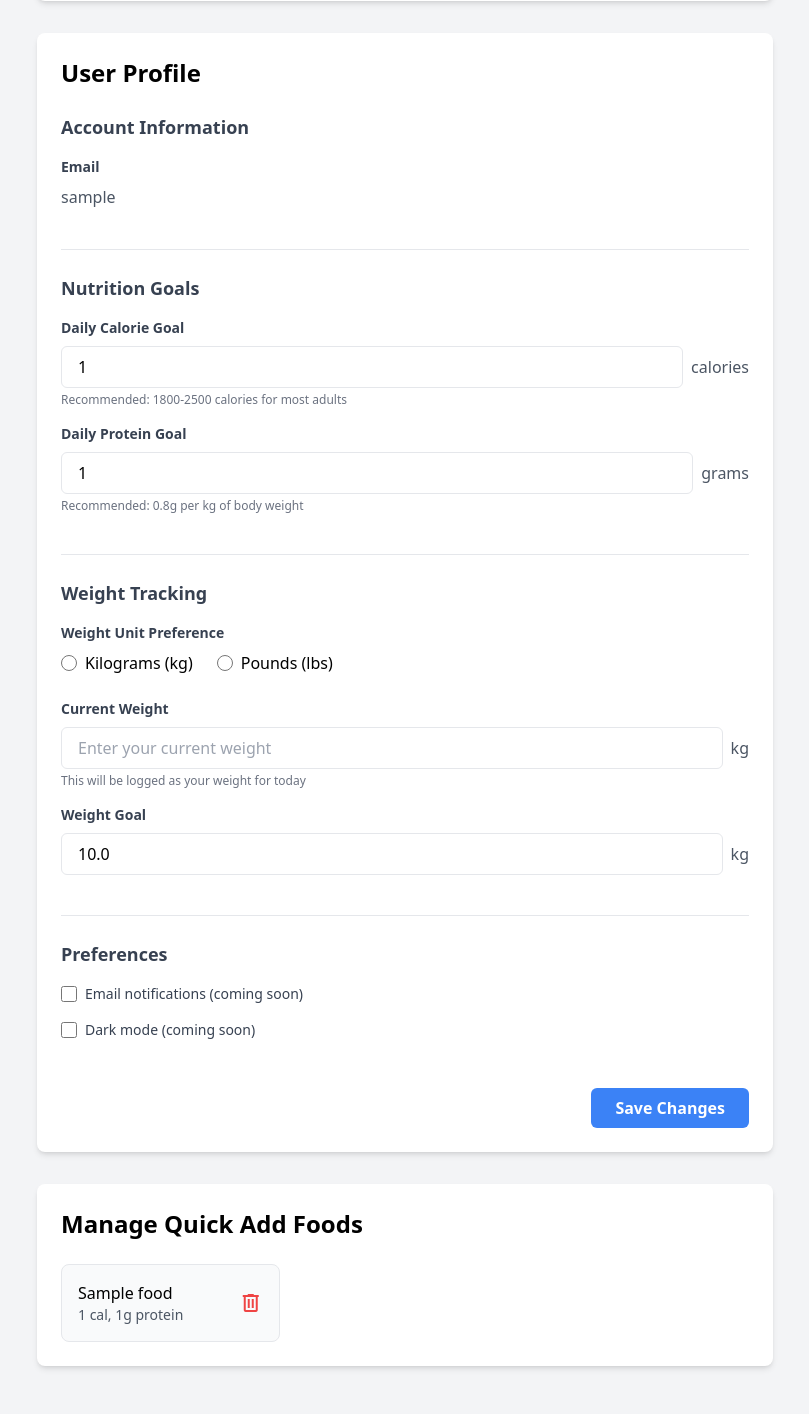
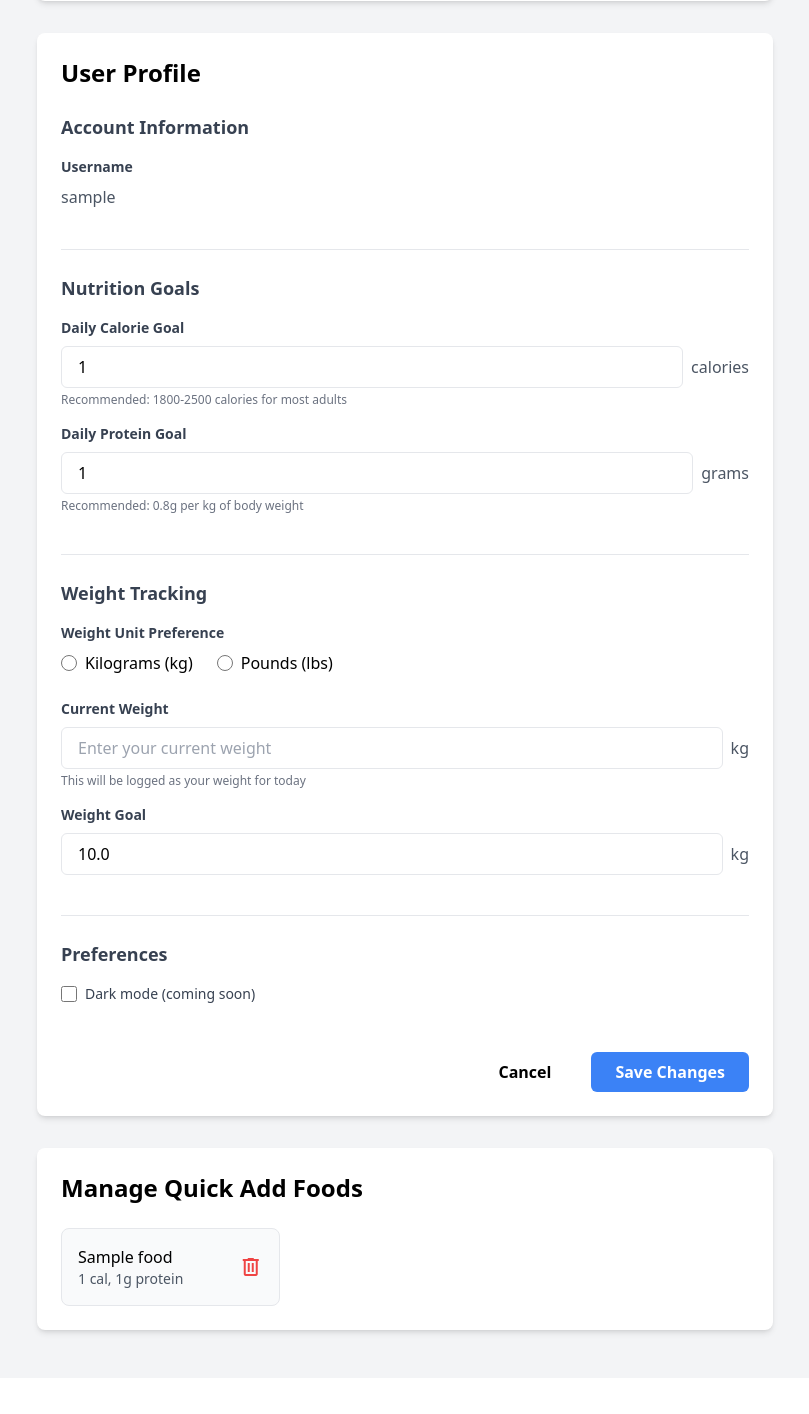
Before and after one commit to AndyIsBuilding/calorie_counter, a Flask app: page /settings in a window 1280 px wide. Shown: the part 311-1725 px from the top of the page, without its empty margins (235-1044 px from the left). After the commit the page ends 1650 px from the top, so only its background shows below. Run offline with Flask 3, Linux system fonts and the light colour scheme; a user stored in the database is signed in; tables that the repository leaves empty hold one stand-in row (values such as "Sample post"); data that the repository does not hold is empty; some libraries are stand-ins or nearby versions.

Commit message:
update weight unit handling and logging

```diff
--- a/app.py
+++ b/app.py
@@ -1003,7 +1003,7 @@ def update_settings():
     # Get the new calorie and protein goals from the form
     calorie_goal = request.form.get('calorie_goal', type=int)
     protein_goal = request.form.get('protein_goal', type=int)
-    weight_goal = request.form.get('weight_goal', type=float)
+    weight_goal = request.form.get('weight_goal', type=float)  # This is now the precise value in kg
     current_weight = request.form.get('current_weight', type=float)
     weight_unit = request.form.get('weight_unit', type=int, default=0)  # Default to kg (0)
 
@@ -1036,14 +1036,14 @@ def update_settings():
     # TODO: fix
     weight_unit_changed = current_user.weight_unit != weight_unit
 
-    # Convert weight goal to kg for storage if user is using pounds
-    if weight_goal is not None:
+    # Convert current weight to kg for storage if user is using pounds
+    if current_weight is not None and current_weight > 0:
         if weight_unit == 1:  # If user is using pounds
-            # Convert from lbs to kg for storage (1 lb = 0.45359237 kg)
-            weight_goal_kg = weight_goal * 0.45359237
-            weight_goal = weight_goal_kg
+            # Convert from lbs to kg for storage
+            current_weight = current_weight * 0.45359237
 
     # Update the user's goals using the User class method
+    # weight_goal is already in kg from the hidden field
     current_user.update_goals(calorie_goal, protein_goal, weight_goal, weight_unit)
 
     # Log the current weight if provided
@@ -1219,6 +1219,17 @@ def get_db_connection():
     conn.row_factory = sqlite3.Row
     return conn
 
+@app.route('/test_flash')
+def test_flash():
+    # Flash messages with different categories
+    flash('This is a success message', 'success')
+    flash('This is an error message', 'error')
+    flash('This is a warning message', 'warning')
+    flash('This is an info message', 'info')
+
+    # Redirect to the index page to see the flashed messages
+    return redirect(url_for('index'))
+
 if __name__ == '__main__':
     init_db()
     app.run(debug=True)
--- a/templates/settings.html
+++ b/templates/settings.html
@@ -31,7 +31,7 @@
 {% endblock %}
 
 {% block content %}
-<div class="pt-32 md:pt-20">
+<div class="pt-8 md:pt-20">
     <div class="container mx-auto p-4 max-w-3xl">
         <!-- Today's Progress Section -->
         {% if today_calories is defined and today_protein is defined and calorie_goal is defined and protein_goal is defined %}
@@ -83,7 +83,7 @@
                 <div class="border-b pb-6">
                     <h3 class="text-lg font-semibold mb-4 text-gray-700">Account Information</h3>
                     <div class="mb-4">
-                        <label class="block text-gray-700 text-sm font-bold mb-2">Email</label>
+                        <label class="block text-gray-700 text-sm font-bold mb-2">Username</label>
                         <p class="text-gray-600">{{ current_user.username }}</p>
                     </div>
                     <!-- We could add more user profile fields here in the future -->
@@ -161,14 +161,17 @@
                             Weight Goal
                         </label>
                         <div class="flex items-center">
-                            <input type="number" step="0.1" id="weight-goal" name="weight_goal"
-                                value="{% if current_user.weight_unit == 1 and current_user.weight_goal %}{{ (current_user.weight_goal * 2.20462)|round(1) }}{% else %}{{ current_user.weight_goal or '' }}{% endif %}"
+                            <input type="number" step="0.1" id="weight-goal" name="weight_goal_display"
+                                value="{% if current_user.weight_unit == 1 and current_user.weight_goal %}{{ (current_user.weight_goal * 2.20462)|round(1) }}{% else %}{{ current_user.weight_goal|round(1) if current_user.weight_goal else '' }}{% endif %}"
                                 placeholder="Enter your target weight"
                                 class="w-full px-4 py-2 border rounded-md focus:outline-none focus:ring-2 focus:ring-blue-500">
                             <span class="ml-2 text-gray-600 weight-unit">
                                 {% if current_user.weight_unit == 1 %}lbs{% else %}kg{% endif %}
                             </span>
                         </div>
+                        <!-- Hidden field to store the precise value in kg -->
+                        <input type="hidden" id="weight-goal-precise" name="weight_goal"
+                               value="{{ current_user.weight_goal if current_user.weight_goal else '' }}">
                     </div>
 
                     {% if weight_logs %}
@@ -186,7 +189,7 @@
                                     {% for date, weight in weight_logs %}
                                     <tr class="border-t border-gray-200">
                                         <td class="py-2">{{ date }}</td>
-                                        <td class="py-2">{{ weight }}</td>
+                                        <td class="py-2">{{ weight|round(1) }}</td>
                                     </tr>
                                     {% endfor %}
                                 </tbody>
@@ -200,13 +203,6 @@
                 <div class="pb-6">
                     <h3 class="text-lg font-semibold mb-4 text-gray-700">Preferences</h3>
 
-                    <div class="flex items-center mb-4">
-                        <input type="checkbox" id="email-notifications" name="email_notifications" class="h-4 w-4 text-blue-600 focus:ring-blue-500 border-gray-300 rounded">
-                        <label for="email-notifications" class="ml-2 block text-sm text-gray-700">
-                            Email notifications (coming soon)
-                        </label>
-                    </div>
-
                     <div class="flex items-center">
                         <input type="checkbox" id="dark-mode" name="dark_mode" class="h-4 w-4 text-blue-600 focus:ring-blue-500 border-gray-300 rounded">
                         <label for="dark-mode" class="ml-2 block text-sm text-gray-700">
@@ -215,8 +211,11 @@
                     </div>
                 </div>
 
-                <!-- Save Button -->
-                <div class="flex justify-end">
+                <!-- Save and CancelButton -->
+                <div class="flex justify-end space-x-4">
+                    <button type="button" id="cancel-form-button" class="button-cancel py-2 px-6 rounded-md font-bold transition duration-200 focus:outline-none focus:ring-2 focus:ring-gray-500 focus:ring-opacity-50">
+                        Cancel
+                    </button>
                     <button type="button" id="save-button" class="bg-blue-500 hover:bg-blue-600 text-white font-bold py-2 px-6 rounded-md transition duration-200 focus:outline-none focus:ring-2 focus:ring-blue-500 focus:ring-opacity-50">
                         Save Changes
                     </button>
```
